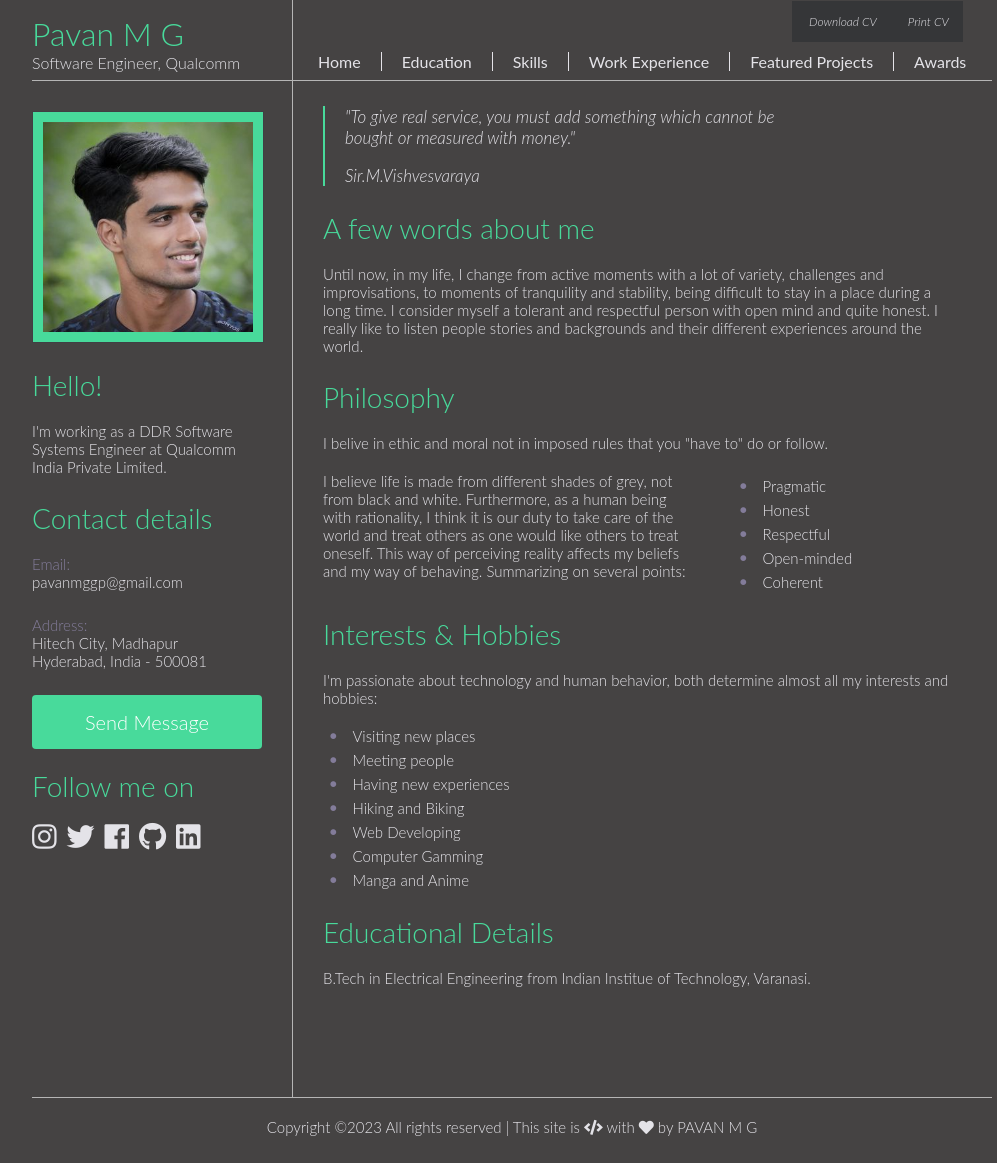
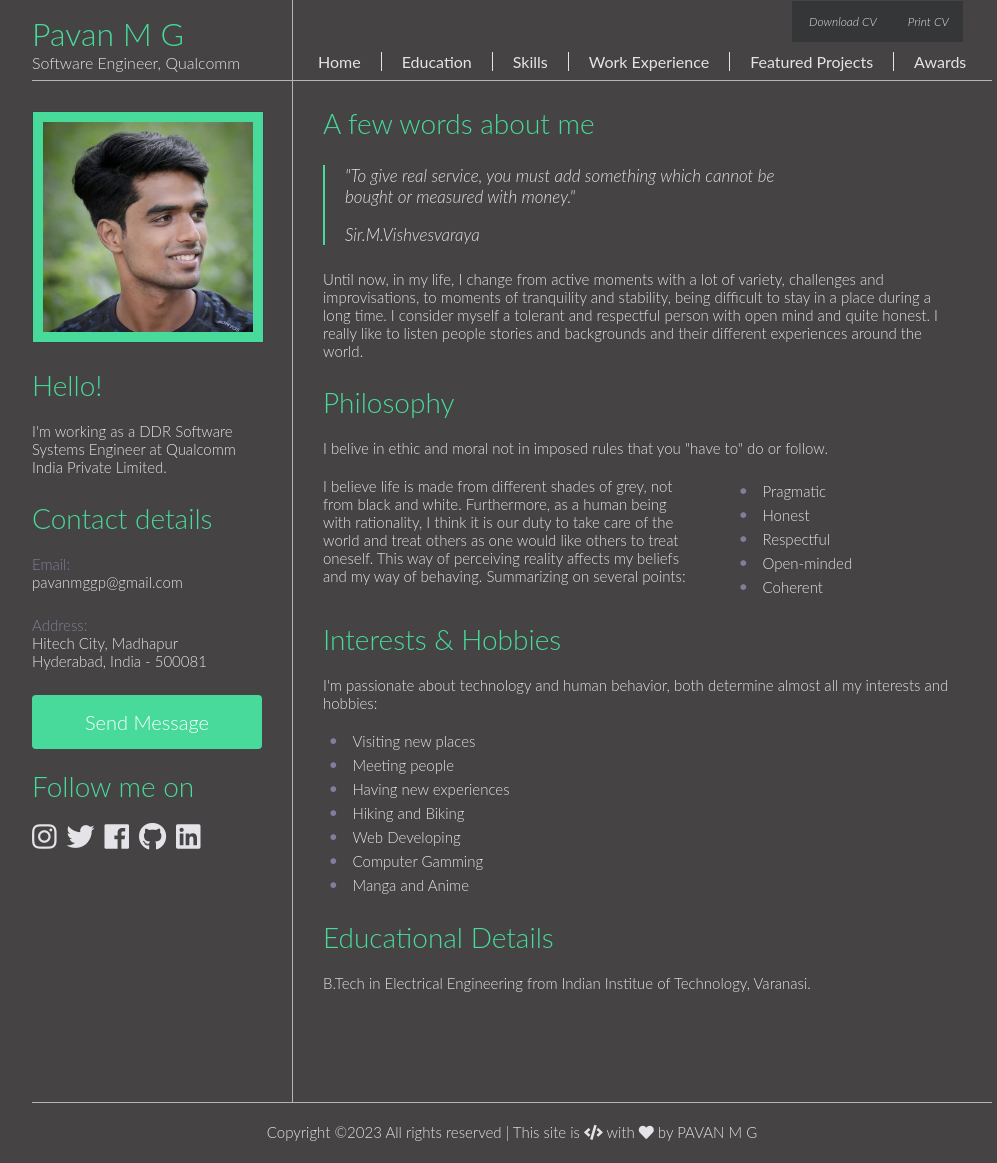
Before and after one commit to pavan-mg/pavan-mg.github.io, a Jekyll site: the page built from index.html, in a window 1280 px wide. Shown: the whole page, without its empty margins (128-1125 px from the left). Built offline with Jekyll 4.4.1, drawn with Linux system fonts in a browser that asks for light colours.

Commit message:
Update default.html

```diff
--- a/_layouts/default.html
+++ b/_layouts/default.html
@@ -67,8 +67,8 @@
     </div>
     <!-- PROFILE CONTENT -->
     <div id="content_container">
-      <div id="About">
       <div class="block">
+        <h2>A few words about me</h2>
         <blockquote class="profile_quote">
           <p>"To give real service, you must add something which cannot be bought or measured with money."</p>
           <p>Sir.M.Vishvesvaraya</p>
@@ -107,7 +106,6 @@
           <li>Manga and Anime</li>
         </ul>
       </div>
-      </div>
       <div id="Education">
         <div class="last block">
           <h2>Educational Details</h2>
```
Also changed, not shown: other parts of _layouts/default.html (+0 -1 lines). Lines whose indentation alone changed are shown as unchanged.
